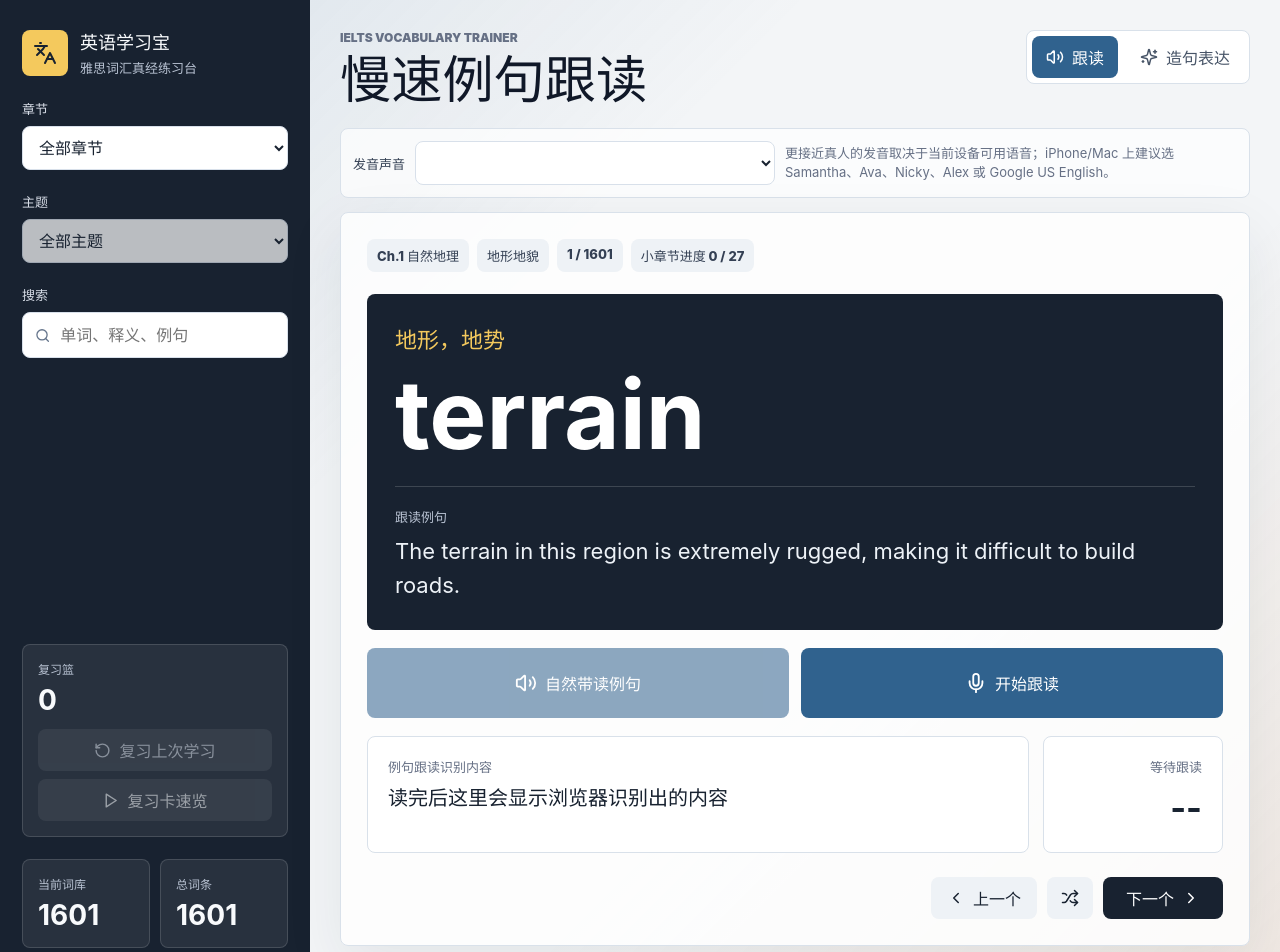
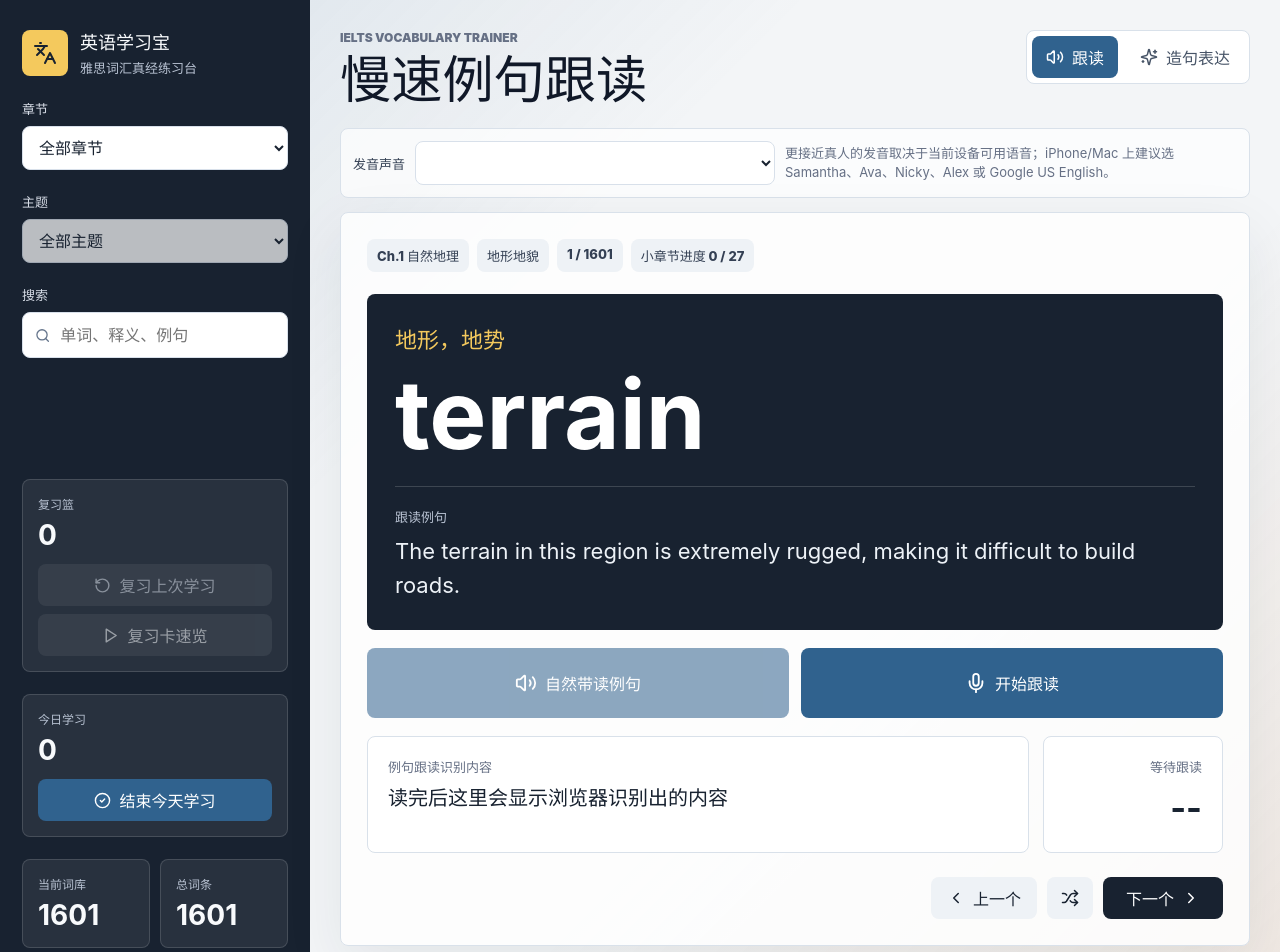
Before and after one commit to johnirving6666sgp/english-bao, a React (Vite) app: page / in a window 1280 px wide. Shown: the top 952 px of the page. Built offline with nearby package versions, Linux system fonts and the light colour scheme.

Commit message:
Add end of day study summary

```diff
--- a/src/main.jsx
+++ b/src/main.jsx
@@ -3,6 +3,7 @@ import { createRoot } from 'react-dom/client';
 import {
   ChevronLeft,
   ChevronRight,
+  CheckCircle2,
   Languages,
   Mic,
   MicOff,
@@ -21,7 +22,16 @@ const SpeechRecognition = window.SpeechRecognition || window.webkitSpeechRecogni
 const REVIEW_STORAGE_KEY = 'english-bao-recent-study-v1';
 const PROGRESS_STORAGE_KEY = 'english-bao-last-progress-v1';
 const VOICE_STORAGE_KEY = 'english-bao-voice-v1';
+const DAILY_STUDY_STORAGE_KEY = 'english-bao-daily-study-v1';
 const MAX_REVIEW_ITEMS = 80;
+
+const todayKey = () => {
+  const date = new Date();
+  const year = date.getFullYear();
+  const month = String(date.getMonth() + 1).padStart(2, '0');
+  const day = String(date.getDate()).padStart(2, '0');
+  return `${year}-${month}-${day}`;
+};
 
 const normalize = (value) =>
   value
@@ -104,6 +114,22 @@ const loadProgress = () => {
   }
 };
 
+const loadDailyStudy = () => {
+  try {
+    const saved = JSON.parse(localStorage.getItem(DAILY_STUDY_STORAGE_KEY) || '{}');
+    if (saved?.date === todayKey() && Array.isArray(saved.ids)) {
+      return { date: saved.date, ids: saved.ids.filter((id) => typeof id === 'string') };
+    }
+  } catch {
+    // Ignore malformed local data and start a clean daily record.
+  }
+  return { date: todayKey(), ids: [] };
+};
+
+const saveDailyStudy = (dailyStudy) => {
+  localStorage.setItem(DAILY_STUDY_STORAGE_KEY, JSON.stringify(dailyStudy));
+};
+
 const loadVoiceName = () => {
   try {
     return localStorage.getItem(VOICE_STORAGE_KEY) || '';
@@ -134,6 +160,8 @@ function App() {
   const [selectedVoiceName, setSelectedVoiceName] = useState(loadVoiceName);
   const [scores, setScores] = useState({});
   const [sectionResult, setSectionResult] = useState(null);
+  const [dailyStudy, setDailyStudy] = useState(loadDailyStudy);
+  const [sessionSummary, setSessionSummary] = useState(null);
   const recognitionRef = useRef(null);
   const stoppingRecognitionRef = useRef(false);
   const speechRunRef = useRef(0);
@@ -203,6 +231,10 @@ function App() {
 
   useEffect(() => {
     if (reviewActive) return;
+    saveCurrentProgress();
+  }, [chapterId, index, mode, query, reviewActive, sectionTitle]);
+
+  function saveCurrentProgress() {
     localStorage.setItem(
       PROGRESS_STORAGE_KEY,
       JSON.stringify({
@@ -213,7 +245,7 @@ function App() {
         index
       })
     );
-  }, [chapterId, index, mode, query, reviewActive, sectionTitle]);
+  }
 
   function resetCardState() {
     setEnglishExpression('');
@@ -223,7 +255,21 @@ function App() {
     setSpeechStatus('');
   }
 
+  const rememberDailyStudy = (entry) => {
+    setDailyStudy((previous) => {
+      const date = todayKey();
+      const baseIds = previous.date === date ? previous.ids : [];
+      const next = {
+        date,
+        ids: [entry.id, ...baseIds.filter((id) => id !== entry.id)]
+      };
+      saveDailyStudy(next);
+      return next;
+    });
+  };
+
   const rememberStudy = (entry) => {
+    rememberDailyStudy(entry);
     setReviewIds((previous) => {
       const next = [entry.id, ...previous.filter((id) => id !== entry.id)].slice(0, MAX_REVIEW_ITEMS);
       saveReviewIds(next);
@@ -424,6 +470,28 @@ function App() {
     setListening(false);
   };
 
+  const endTodayStudy = () => {
+    stopSpeaking();
+    if (listening) stopListening();
+    saveCurrentProgress();
+
+    const date = todayKey();
+    const baseIds = dailyStudy.date === date ? dailyStudy.ids : [];
+    const ids = [current.id, ...baseIds.filter((id) => id !== current.id)];
+    const nextDailyStudy = { date, ids };
+    saveDailyStudy(nextDailyStudy);
+    setDailyStudy(nextDailyStudy);
+    setSessionSummary({
+      date,
+      studiedCount: ids.length,
+      reviewCount: reviewIds.length,
+      chapterTitle: current.chapterTitle,
+      sectionTitle: current.sectionTitle,
+      term: current.term,
+      mode
+    });
+  };
+
   const submitExpression = (event) => {
     event.preventDefault();
     setSubmitted(true);
@@ -554,6 +622,17 @@ function App() {
           )}
         </section>
 
+        <section className="finish-box">
+          <div>
+            <span>今日学习</span>
+            <strong>{dailyStudy.date === todayKey() ? dailyStudy.ids.length : 0}</strong>
+          </div>
+          <button className="finish-button" onClick={endTodayStudy}>
+            <CheckCircle2 size={17} />
+            结束今天学习
+          </button>
+        </section>
+
         <div className="stats">
           <div>
             <span>当前词库</span>
@@ -614,6 +693,7 @@ function App() {
 
         <section className="practice-card">
           {sectionResult && <SectionResult result={sectionResult} onClose={() => setSectionResult(null)} />}
+          {sessionSummary && <SessionSummary summary={sessionSummary} onClose={() => setSessionSummary(null)} />}
           <div className="card-meta">
             {reviewActive && <span>复习上次学习</span>}
             <span>{current.chapterTitle}</span>
@@ -727,6 +807,27 @@ function RepeatPractice({
         </div>
       </div>
     </div>
+  );
+}
+
+function SessionSummary({ summary, onClose }) {
+  const modeLabel = summary.mode === 'repeat' ? '例句跟读' : '造句表达';
+
+  return (
+    <section className="session-summary">
+      <div>
+        <span>今日小结 · {summary.date}</span>
+        <strong>今天完成 {summary.studiedCount} 个词的学习记录</strong>
+        <p>
+          已保存到 {summary.chapterTitle} / {summary.sectionTitle}，下次进入会从“{summary.term}”附近继续。
+          复习篮里现在有 {summary.reviewCount} 个词，适合明天先快速过一遍。
+        </p>
+        <em>{modeLabel}这一轮先收住，今天的输入已经够扎实了。</em>
+      </div>
+      <button className="summary-close" onClick={onClose}>
+        知道了
+      </button>
+    </section>
   );
 }
 
--- a/src/styles.css
+++ b/src/styles.css
@@ -82,6 +82,7 @@ button:disabled {
 .brand span,
 .field label,
 .review-box span,
+.finish-box span,
 .stats span,
 .card-meta span,
 .example span,
@@ -159,6 +160,7 @@ input:disabled {
 }
 
 .review-box,
+.finish-box,
 .stats div {
   padding: 15px;
   border: 1px solid rgba(255, 255, 255, 0.14);
@@ -170,6 +172,11 @@ input:disabled {
   display: grid;
   gap: 12px;
   margin-top: auto;
+}
+
+.finish-box {
+  display: grid;
+  gap: 12px;
 }
 
 .review-button {
@@ -201,13 +208,29 @@ input:disabled {
   background: rgba(255, 255, 255, 0.12);
 }
 
+.finish-button {
+  display: inline-flex;
+  align-items: center;
+  justify-content: center;
+  gap: 8px;
+  width: 100%;
+  min-height: 42px;
+  border: 0;
+  border-radius: 8px;
+  color: #ffffff;
+  background: #30628e;
+  font-weight: 900;
+}
+
 .review-box span,
+.finish-box span,
 .stats span {
   color: #b8c2d2;
   font-size: 12px;
 }
 
 .review-box strong,
+.finish-box strong,
 .stats strong {
   display: block;
   margin-top: 6px;
@@ -349,6 +372,57 @@ h1 {
   margin: 8px 0 0;
   color: #344054;
   line-height: 1.45;
+}
+
+.session-summary {
+  display: flex;
+  align-items: flex-start;
+  justify-content: space-between;
+  gap: 16px;
+  margin-bottom: 18px;
+  padding: 18px;
+  border: 1px solid #c7e7d3;
+  border-radius: 8px;
+  background: #f0fdf4;
+}
+
+.session-summary span {
+  display: block;
+  margin-bottom: 6px;
+  color: #237a4b;
+  font-size: 13px;
+  font-weight: 900;
+}
+
+.session-summary strong {
+  display: block;
+  color: #182230;
+  font-size: 22px;
+}
+
+.session-summary p {
+  margin: 8px 0 0;
+  color: #344054;
+  line-height: 1.45;
+}
+
+.session-summary em {
+  display: block;
+  margin-top: 10px;
+  color: #237a4b;
+  font-style: normal;
+  font-weight: 800;
+}
+
+.summary-close {
+  flex: 0 0 auto;
+  min-height: 38px;
+  padding: 0 14px;
+  border: 0;
+  border-radius: 8px;
+  color: #ffffff;
+  background: #237a4b;
+  font-weight: 900;
 }
 
 .card-meta {
@@ -701,6 +775,14 @@ textarea[readonly] {
     padding: 18px;
   }
 
+  .session-summary {
+    display: grid;
+  }
+
+  .summary-close {
+    width: 100%;
+  }
+
   .practice-card {
     min-height: auto;
   }
```
